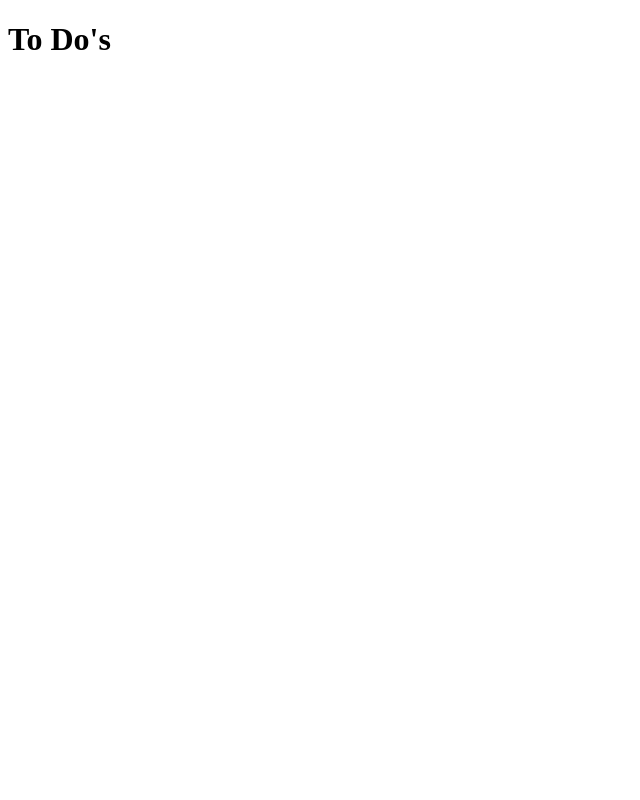
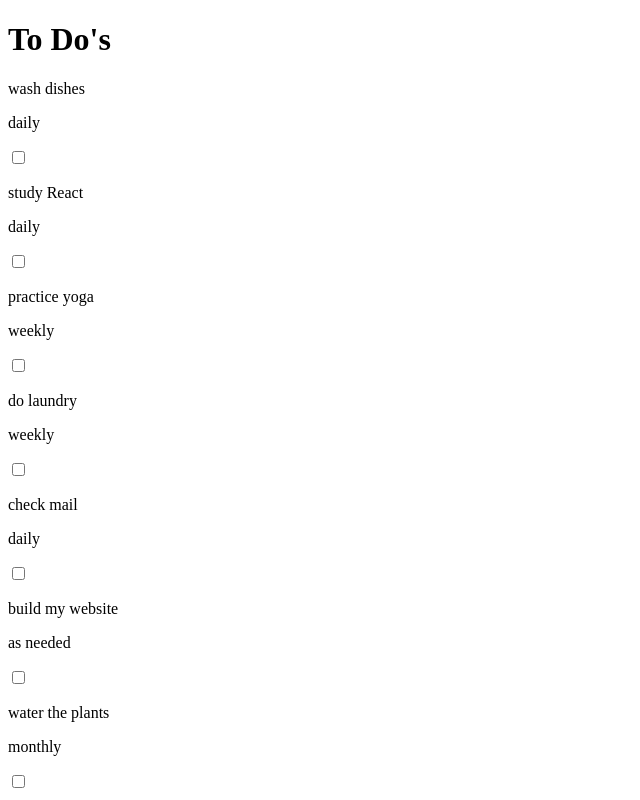
Before and after one commit to cvs181801/react-todo-app-take3, a React (Create React App) app: page / in a window 1280 px wide. Shown: the top 800 px of the page, without its empty margins (0-640 px from the left). Built offline with nearby package versions, Linux system fonts and the light colour scheme.

Commit message:
add the basic rendering for the to dos

```diff
--- a/src/App.js
+++ b/src/App.js
@@ -1,10 +1,20 @@
 import React from "react"
 import Todolist from "./components/Todolist"
+import Todoitem from "./components/Todoitem"
+
+/*
+        {Todolist.map(item => < Todoitem key={item.id} id={item.id} task={item.task} requiresConcentration={item.requiresConcentration}
+        howOften={item.howOften} affirmation={item.affirmation} completed={item.completed} handleChange={this.handleChange}/>)}
+        */
 
 function App() {
+
   return (
     <div className="App">
         <h1>To Do's</h1>
+
+  {Todolist.map(item => <Todoitem key={item.id} id={item.id} task={item.task}
+    requiresConcentration={item.requiresConcentration} howOften={item.howOften} affirmation={item.affirmation}/>)}
 
     </div>
   );
--- a/src/components/Todoitem.js
+++ b/src/components/Todoitem.js
@@ -1,22 +1,24 @@
 import React from 'react'
 
+function Todoitem(props) {
 
-function Todoitem(props) {
+function handleChange() {
+        console.log("complete")
+    return <p>{props.affirmation}</p>
+}
+
+
     return (
         <div>
-            <p>{props.id}</p>
             <p>{props.task}</p>
             <p>{props.requiresConcentration}</p>
             <p>{props.howOften}</p>
-            <p>{props.affirmation}</p>
-
-            <input
-            type="checkbox"
-            onChange={()=> props.handleChange(props.id)}></input>
-
-            {props.completed === true ? <h2>Not yet completed</h2> : <h2>Complete!</h2>}
+            <input type="checkbox"
+            onChange={handleChange}></input>
         </div>
     )
+
 }
 
+
 export default Todoitem
```
Also changed, not shown: 1 other file (tests, documents, lock files or other folders).
